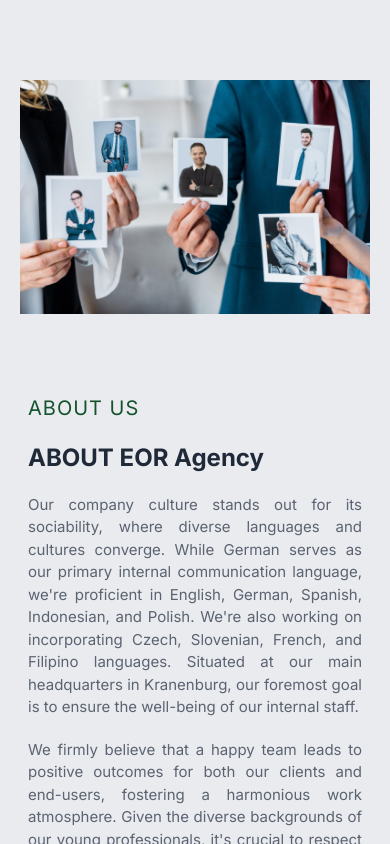
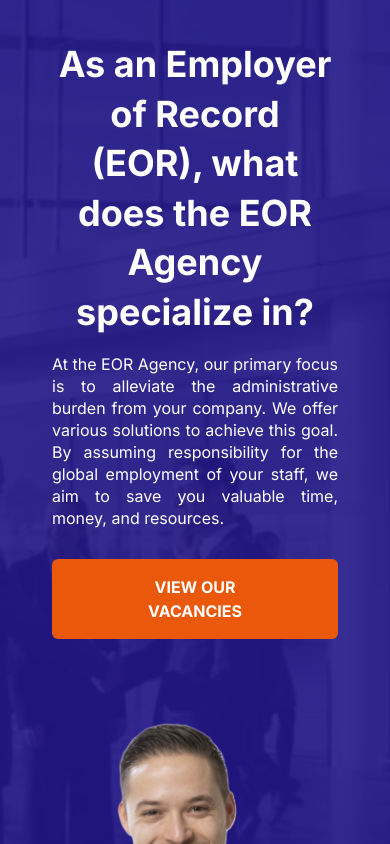
Before and after one commit to Faizan141-coder/flipjobs-fiverr, a Next.js app: page / in a window 390 px wide. Shown: the top 844 px of the page. Built offline with nearby package versions, Linux system fonts and the light colour scheme.

Commit message:
landing page mobile responsive

```diff
--- a/app/page.tsx
+++ b/app/page.tsx
@@ -16,9 +16,9 @@ export default function Home() {
   return (
     <>
       {/* @Top Section */}
-      {/* <LandingPage /> */}
+      <LandingPage />
       {/* @About Us */}
-      <AboutUs />
+      {/* <AboutUs /> */}
       {/* @Services */}
       {/* <Services /> */}
       {/* @Contact */}
--- a/components/about-us.tsx
+++ b/components/about-us.tsx
@@ -2,15 +2,15 @@ import Image from "next/image";
 
 const AboutUs = () => {
   return (
-    <div className="flex lg:flex-row md:flex-row sm:flex-row flex-col px-5 items-center bg-gray-200/80">
+    <div className="flex lg:flex-row md:flex-row sm:flex-row flex-col px-5 py-10 items-center bg-gray-200/80">
       {/* Image Section */}
-      <div className="lg:w-1/2 sm:w-full my-20 flex justify-center items-center">
+      <div className="lg:w-1/2 sm:w-full flex items-center">
         <Image src="/about-us.jpg" alt="Hero" width={600} height={600} />
       </div>
       {/* Content Container */}
       <div className="lg:w-1/2 sm:w-full flex justify-between px-2 z-10">
         <div className="w-full flex flex-col justify-center items-start text-justify">
-          <h1 className="text-xl uppercase mb-5 text-green-900 tracking-wider">
+          <h1 className="text-xl uppercase lg:my-0 md:my-0 sm:my-0 my-5 text-green-900 tracking-wider">
             About Us
           </h1>
           <h1 className="lg:text-5xl md:text-4xl sm:text-3xl text-2xl font-bold mb-5 text-gray-800">
--- a/components/landing.tsx
+++ b/components/landing.tsx
@@ -10,10 +10,10 @@ const LandingPage = () => {
       <div className="absolute top-0 left-0 w-full h-full bg-[#231787] opacity-90"></div>
 
       {/* Content Container */}
-      <div className="relative w-full flex justify-between px-8 z-10">
+      <div className="relative w-full flex lg:flex-row md:flex-row sm:flex-row flex-col justify-between px-8 z-10">
         {/* Text Section */}
-        <div className="lg:w-1/2 sm:w-full flex flex-col justify-center items-start">
-          <h1 className="text-white text-4xl leading-snug font-bold mb-4">
+        <div className="lg:w-1/2 sm:w-full flex flex-col justify-center items-start px-5 py-10">
+          <h1 className="text-white lg:text-start md:text-start sm:text-start text-center text-4xl leading-snug font-bold mb-4">
             As an Employer of Record (EOR), what does the EOR Agency specialize
             in?
           </h1>
@@ -24,13 +24,13 @@ const LandingPage = () => {
             employment of your staff, we aim to save you valuable time, money,
             and resources.
           </p>
-          <button className="uppercase mt-3.5 py-4 px-16 bg-orange-600 rounded-md text-white font-bold">
+          <button className="uppercase mt-3.5 py-4 px-16 bg-orange-600 rounded-md text-white justify-center lg:w-[320px] md:w-[320px] sm:w-[320px] w-full font-bold">
             View our vacancies
           </button>
         </div>
 
         {/* Image Section */}
-        <div className="lg:w-1/2 sm:w-full mr-12 flex justify-center items-center">
+        <div className="lg:w-1/2 sm:w-full flex justify-center items-center">
           <Image
             src="/flipjob_person.png"
             alt="Hero"
```
